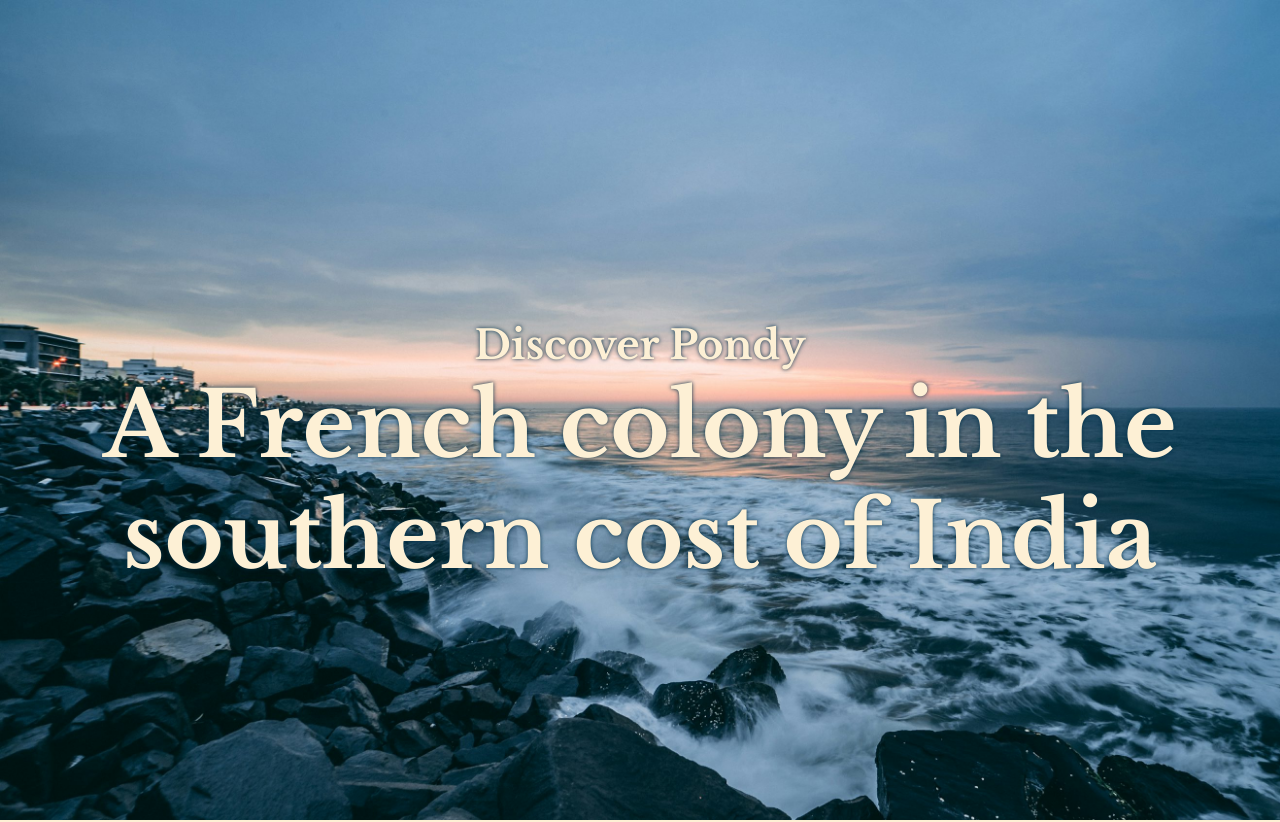
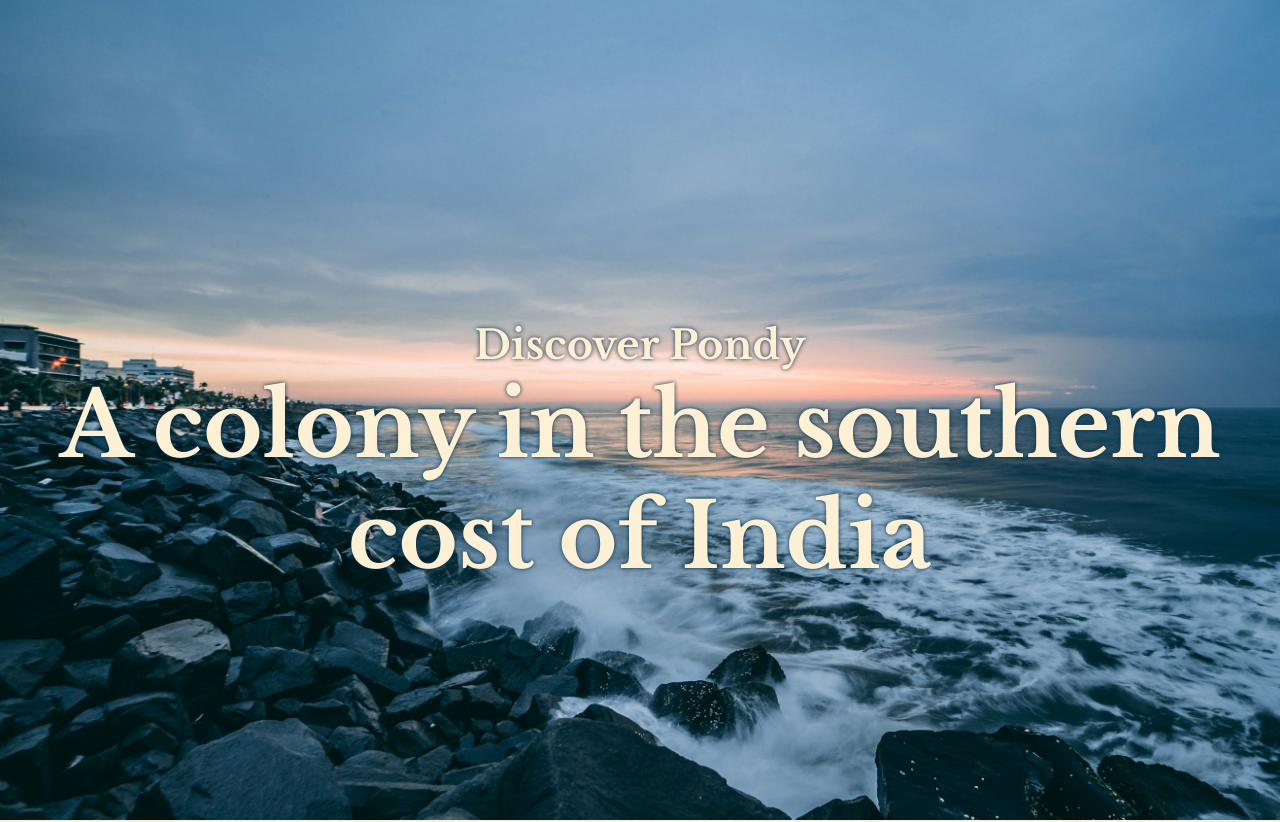
Before and after one commit to prajeshgovindaraje/homeTown-page, a plain HTML site: page index.html in a window 1280 px wide. Shown: the top 822 px of the page. Drawn offline with nearby package versions, Linux system fonts and the light colour scheme; a web font is replaced by a local one.

Commit message:
commit update

```diff
--- a/index.html
+++ b/index.html
@@ -14,7 +14,7 @@
 
     <div class="intro-div">
         <h1>Discover Pondy</h1>
-        <h3>A French colony in the southern cost of India </h3>
+        <h3>A  colony in the southern cost of India </h3>
     </div>
 
 
```
